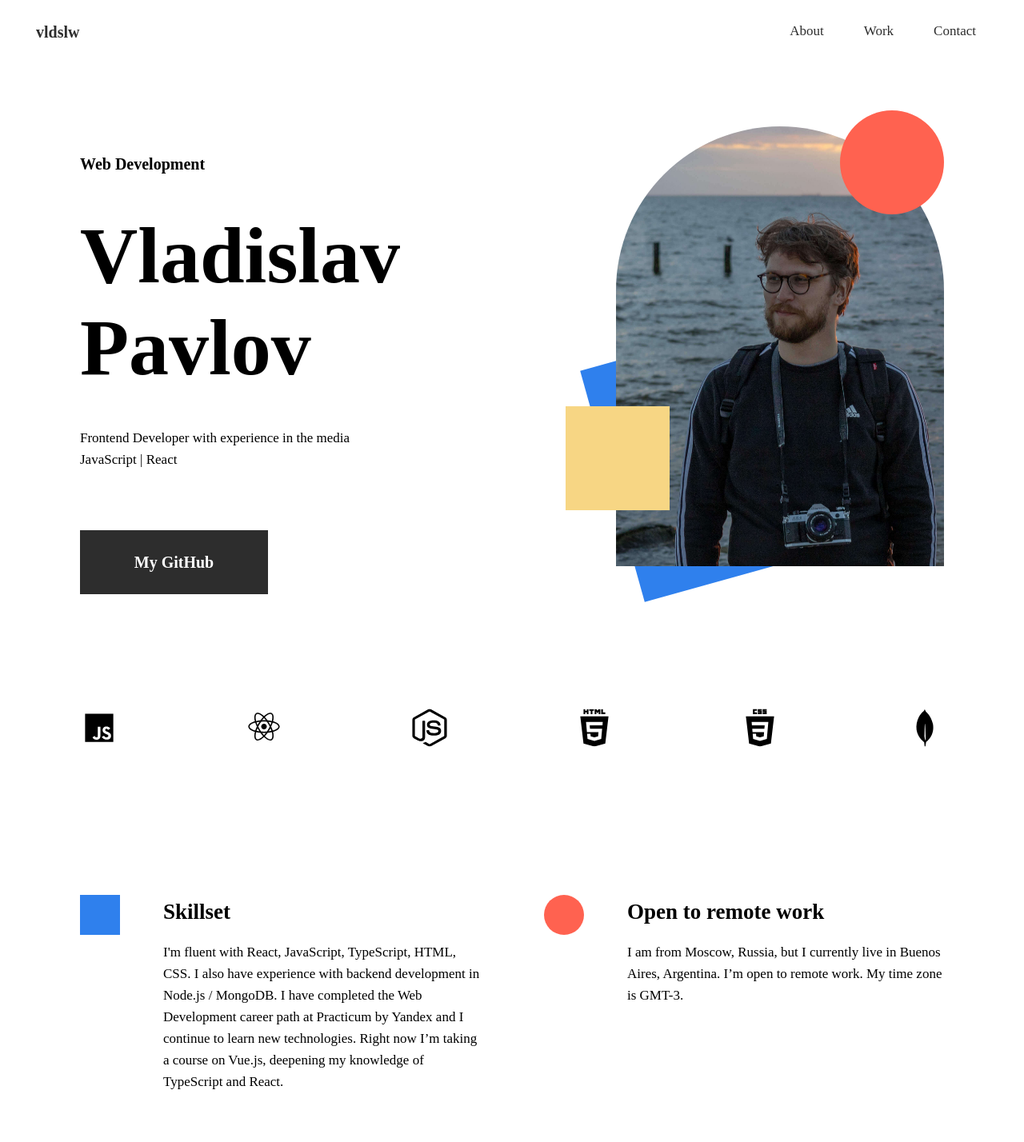
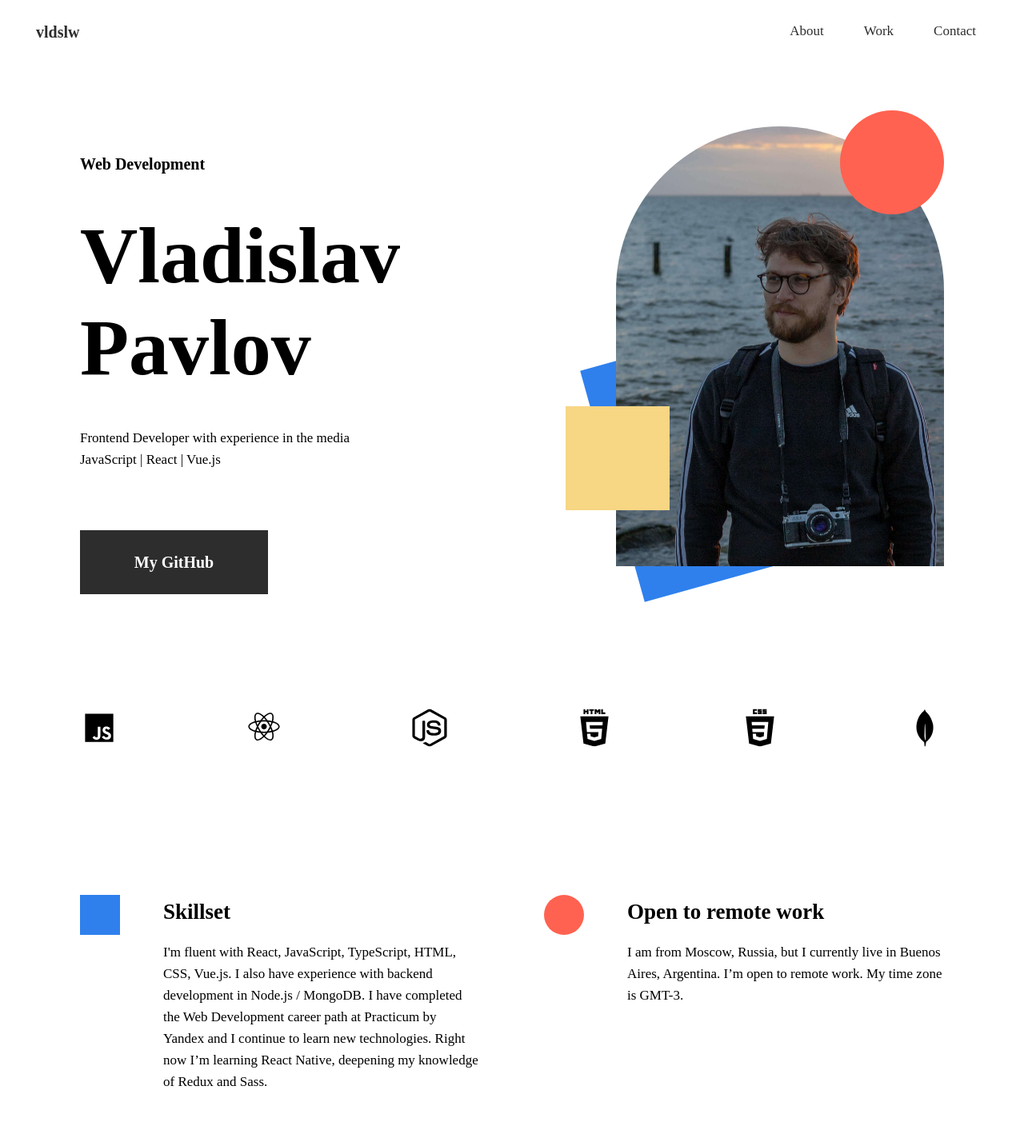
Before and after one commit to vldslw/portfolio, a React (Create React App) app: page / in a window 1280 px wide. Shown: the top 1428 px of the page at 80% size. Built offline with nearby package versions, Linux system fonts and the light colour scheme; no server answers.

Commit message:
feat: update info

```diff
--- a/src/components/Cover/Cover.js
+++ b/src/components/Cover/Cover.js
@@ -14,7 +14,7 @@ export const Cover = () => {
 				<h2 className="cover__desc-subhead">Web Development</h2>
 				<h1 className="cover__desc-head">Vladislav Pavlov</h1>
 				<p className="cover__desc-text">
-					Frontend Developer with experience in the media JavaScript | React
+					Frontend Developer with experience in the media JavaScript | React | Vue.js
 				</p>
 				<Button text={'My GitHub'} handleClick={handleButtonClick} />
 			</div>
--- a/src/components/Footer/Footer.js
+++ b/src/components/Footer/Footer.js
@@ -5,11 +5,17 @@ import telegramIcon from './icons/telegram.svg';
 import instagramIcon from './icons/instagram.svg';
 import { ContactForm } from '../ContactForm/ContactForm';
 import curriculumPdf from '../../utils/data/resume.pdf';
+import curriculumRuPdf from '../../utils/data/resumeRU.pdf';
 
 export const Footer = () => {
 	function downloadCurriculum(e) {
 		e.preventDefault();
 		window.open(curriculumPdf);
+	}
+
+	function downloadCurriculumRu(e) {
+		e.preventDefault();
+		window.open(curriculumRuPdf);
 	}
 
 	return (
--- a/src/utils/data/skillsData.js
+++ b/src/utils/data/skillsData.js
@@ -2,10 +2,10 @@ export const skillsData = [
 	{
 		id: 1,
 		title: 'Skillset',
-		text: `I'm fluent with React, JavaScript, TypeScript, HTML, CSS.
+		text: `I'm fluent with React, JavaScript, TypeScript, HTML, CSS, Vue.js.
     I also have experience with backend development in Node.js / MongoDB.
     I have completed the Web Development career path at Practicum by Yandex and I continue to learn new technologies.
-    Right now I’m taking a course on Vue.js, deepening my knowledge of TypeScript and React.`,
+    Right now I’m learning React Native, deepening my knowledge of Redux and Sass.`,
 	},
 	{
 		id: 2,
```
Also changed, not shown: 1 other file (tests, documents, lock files or other folders).
